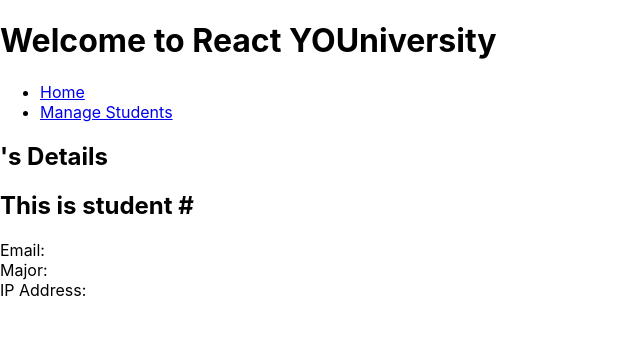
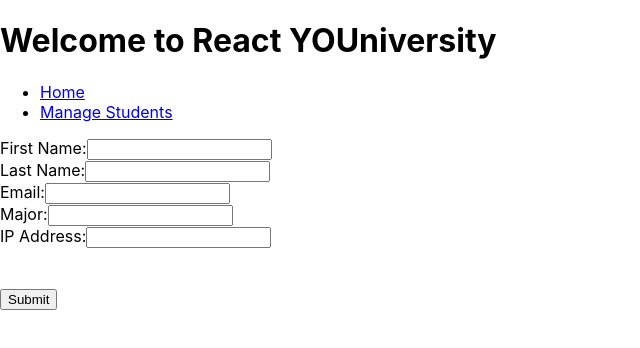
Before and after one commit to patrickj32/react-student-fe, a React (Create React App) app: page /student/create in a window 1280 px wide. Shown: the top 348 px of the page, without its empty margins (0-640 px from the left). Built offline with nearby package versions, Linux system fonts and the light colour scheme; no server answers.

Commit message:
commit before HW

```diff
--- a/src/App.js
+++ b/src/App.js
@@ -15,6 +15,8 @@ import Student from './components/student/Student';
 
 //Import NoMath (404) Component
 import NoMatch from "./components/noMatch/NoMatch";
+
+import AddStudent from "./components/addStudent/AddStudent";
 
 function App() {
   return (
@@ -39,6 +41,10 @@ function App() {
           component={StudentList}
         />
         <Route
+          path="/student/create"
+          component={AddStudent}
+        />
+        <Route
           exact
           path="/student/:id"
           component={Student}
--- /dev/null
+++ b/src/components/addStudent/AddStudent.js
@@ -0,0 +1,73 @@
+import { useState } from "react";
+
+function AddStudent(props) {
+
+    const [student, setStudent] = useState({
+        first_name: "",
+        last_name: "",
+        email: "",
+        major: "",
+        ip_address: ""
+    });
+
+    const handleChange = (event) => {
+
+        student[event.target.name] = event.target.value
+
+        setStudent({ ...student })
+    }
+
+
+    const handleSubmit = (event) => {
+        event.preventDefault();
+
+        fetch("http://localhost:5000/api/students", {
+            method: "POST",
+            headers: {
+                'content-type': 'application/json' //make sure we set the content-type headers so the API knows it is recieveing JSON data
+            },
+            body: JSON.stringify(student)
+        })
+        .then((response) => response.json())
+        .then((newStudent) => {
+
+            console.log(newStudent)
+            props.history.push("/students")
+
+        })
+    }
+
+    return (
+        <div className="AddStudent">
+            <form onSubmit={handleSubmit}>
+                <div>
+                    <label>First Name:</label>
+                    <input onChange={handleChange} type="text" name="first_name" value={student.first_name} />
+                </div>
+                <div>
+                    <label>Last Name:</label>
+                    <input onChange={handleChange} type="text" name="last_name" value={student.last_name} />
+                </div>
+                <div>
+                    <label>Email:</label>
+                    <input onChange={handleChange} type="text" name="email" value={student.email} />
+                </div>
+                <div>
+                    <label>Major:</label>
+                    <input onChange={handleChange} type="text" name="major" value={student.major} />
+                </div>
+                <div>
+                    <label>IP Address:</label>
+                    <input onChange={handleChange} type="text" name="ip_address" value={student.ip_address} />
+                </div>
+                <br></br>
+                <br></br>
+
+                <button>Submit</button>
+            </form>
+        </div>
+
+    );
+}
+
+export default AddStudent
--- a/src/components/studentList/StudentList.js
+++ b/src/components/studentList/StudentList.js
@@ -61,6 +61,10 @@ function StudentList(props) {
     return (
         <section>
             <h2>Welcome to the directory of students:</h2>
+            <Link to={`/student/create`}>Add Student</Link>
+            <br></br>
+            <br></br>
+
             <table>
                 <thead>
                     <tr>
```
Also changed, not shown: src/index.js (line endings or trailing spaces), 1 other file (tests, documents, lock files or other folders).
